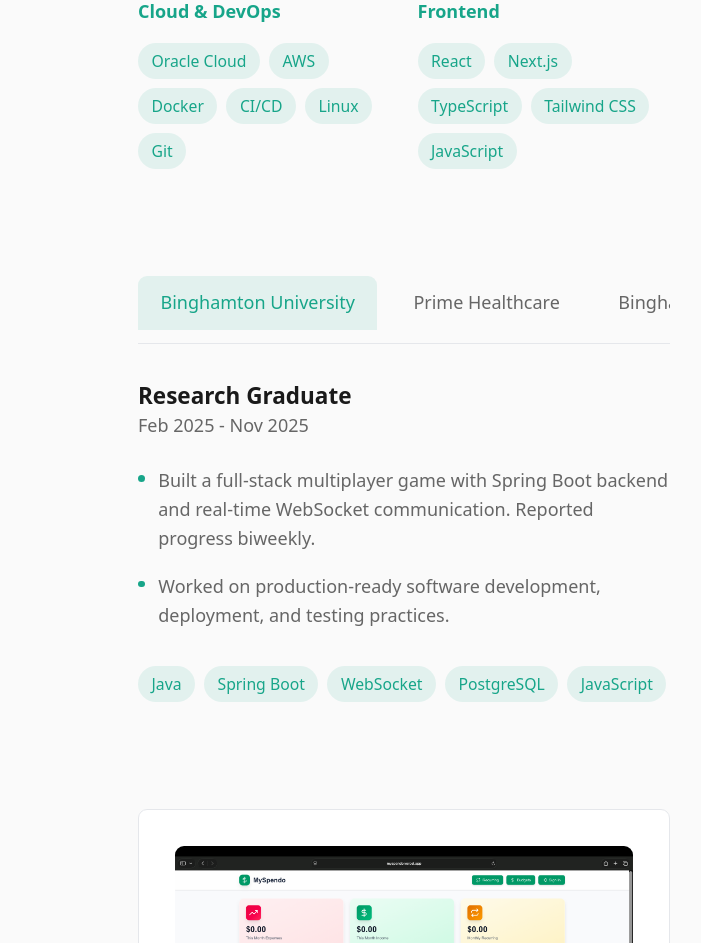
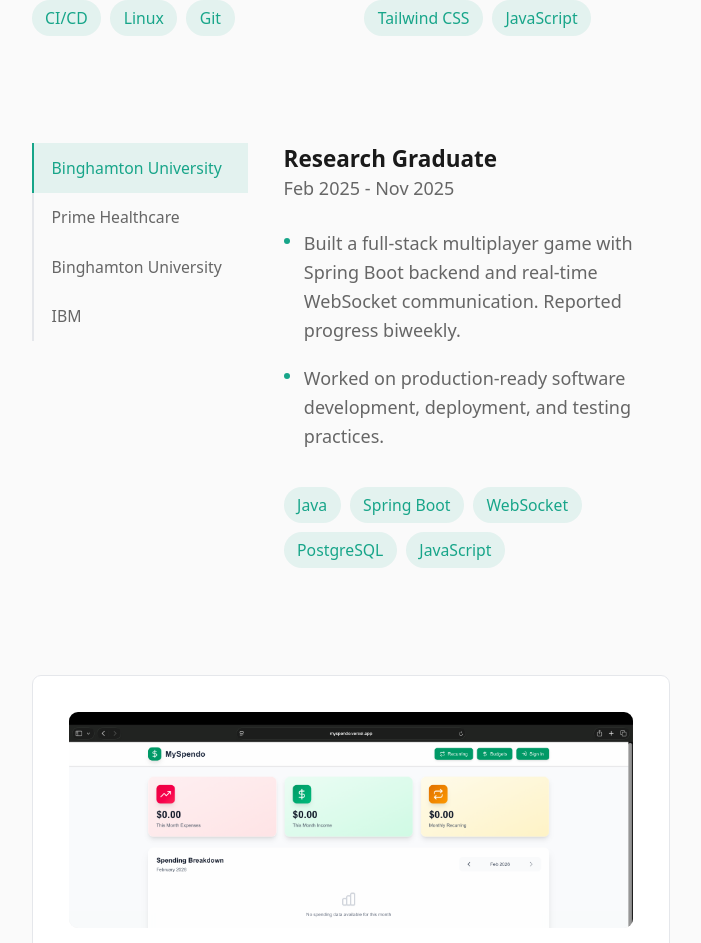
Before and after one commit to vidya381/Portfolio, a Next.js app: page / in a window 1280 px wide. Shown: the part 962-1905 px from the top of the page, without its empty margins (502-1203 px from the left). Built offline with nearby package versions, Linux system fonts and the light colour scheme.

Commit message:
Adjust layout to 40/60 split and fix experience tabs

```diff
--- a/src/app/page.tsx
+++ b/src/app/page.tsx
@@ -9,12 +9,12 @@ export default function Home() {
     <div className="mx-auto min-h-screen max-w-screen-xl px-6 py-12 font-sans md:px-12 md:py-20 lg:px-24 lg:py-0">
       <div className="lg:flex lg:justify-between lg:gap-4">
         {/* Fixed Left Sidebar */}
-        <header className="lg:fixed lg:top-0 lg:flex lg:h-screen lg:w-[calc(50%-1rem)] lg:max-w-md lg:flex-col lg:justify-between lg:py-24">
+        <header className="lg:fixed lg:top-0 lg:flex lg:h-screen lg:w-[calc(40%-1rem)] lg:max-w-md lg:flex-col lg:justify-between lg:py-24">
           <Sidebar />
         </header>
 
         {/* Scrollable Right Content */}
-        <div className="lg:ml-[50%] lg:w-1/2">
+        <div className="lg:ml-[40%] lg:w-[60%]">
           <main className="lg:py-24">
             <About />
             <Experience />
--- a/src/components/sections/Experience.tsx
+++ b/src/components/sections/Experience.tsx
@@ -15,18 +15,18 @@ export default function Experience() {
           Experience
         </h2>
       </div>
-      <div className="group/experience">
-        {/* Tab Buttons */}
-        <div className="flex gap-3 overflow-x-auto border-b border-border pb-3">
+      <div className="flex flex-col md:flex-row md:gap-8">
+        {/* Vertical Tab Buttons */}
+        <div className="mb-6 flex overflow-x-auto md:mb-0 md:block md:w-48 md:flex-shrink-0 md:overflow-visible">
           {experiences.map((exp, index) => (
             <button
-              key={exp.company}
+              key={index}
               onClick={() => setActiveTab(index)}
               className={cn(
-                'whitespace-nowrap rounded-t-lg px-5 py-3 text-base font-medium transition-all',
+                'whitespace-nowrap border-l-2 px-4 py-3 text-left text-sm font-medium transition-all md:block md:w-full',
                 activeTab === index
-                  ? 'bg-accent/10 text-accent'
-                  : 'text-text-secondary hover:bg-accent/5 hover:text-foreground'
+                  ? 'border-accent bg-accent/10 text-accent'
+                  : 'border-border text-text-secondary hover:border-accent/50 hover:bg-accent/5 hover:text-foreground'
               )}
             >
               {exp.company}
@@ -35,14 +35,14 @@ export default function Experience() {
         </div>
 
         {/* Tab Content */}
+        <div className="flex-1">
           <AnimatePresence mode="wait">
             <motion.div
               key={activeTab}
-            initial={{ opacity: 0, y: 10 }}
-            animate={{ opacity: 1, y: 0 }}
-            exit={{ opacity: 0, y: -10 }}
+              initial={{ opacity: 0, x: 10 }}
+              animate={{ opacity: 1, x: 0 }}
+              exit={{ opacity: 0, x: -10 }}
               transition={{ duration: 0.2 }}
-            className="pt-8"
             >
               <div className="mb-4">
                 <h3 className="text-xl font-semibold text-foreground">
@@ -76,6 +76,7 @@ export default function Experience() {
             </motion.div>
           </AnimatePresence>
         </div>
+      </div>
     </section>
   )
 }
```
Lines whose indentation alone changed are shown as unchanged.
